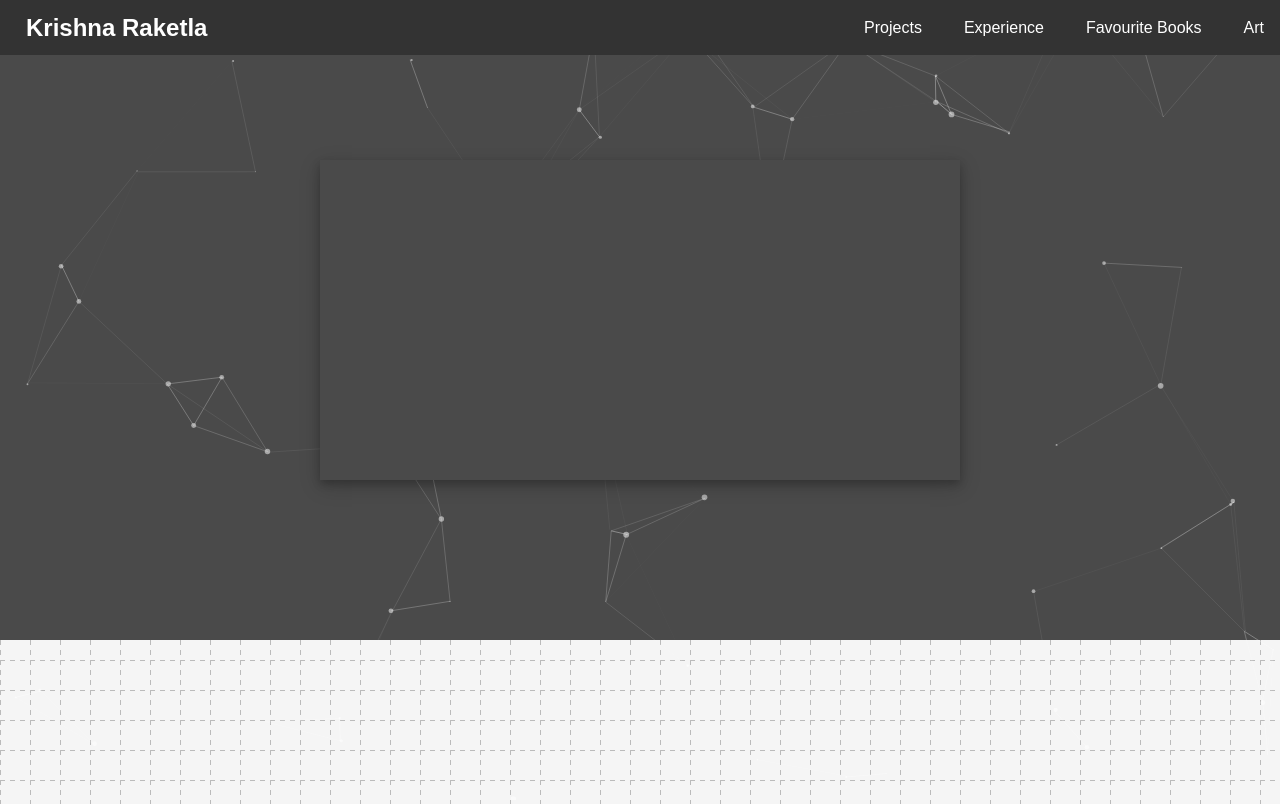
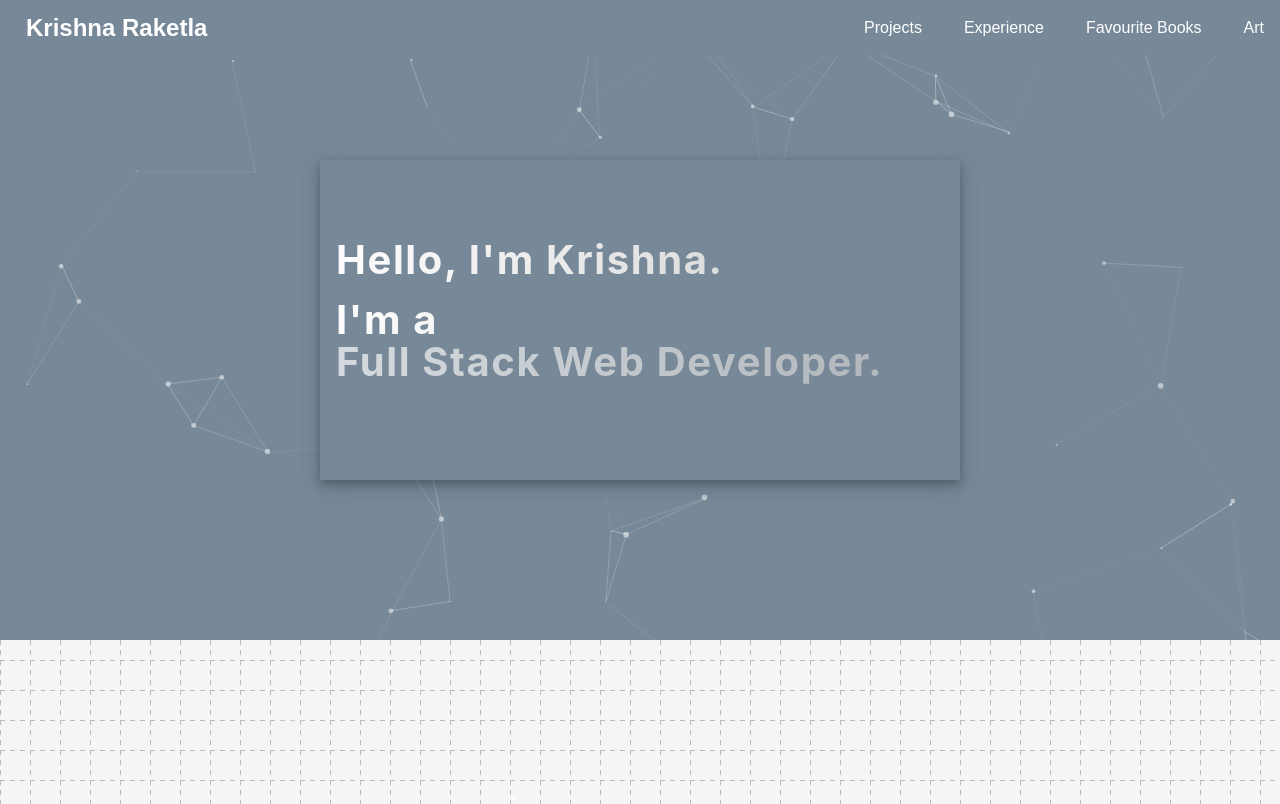
Before and after one commit to krishnaraketla/portfolio, a React (Create React App) app in the folder frontend/: page / in a window 1280 px wide. Built offline with nearby package versions, Linux system fonts and the light colour scheme; the HTML template or start-up script is replaced by a standard one.

Commit message:
Hero Section first commit

```diff
--- a/frontend/src/App.js
+++ b/frontend/src/App.js
@@ -2,6 +2,7 @@ import './App.css';
 import { BrowserRouter, Route, Routes } from 'react-router-dom';
 import Home from './pages/Home';
 import ParticlesComponent from './components/ParticlesComponent';
+import './styles/variable.css';
 
 function App() {
   return (
--- a/frontend/src/components/HeroSection.js
+++ b/frontend/src/components/HeroSection.js
@@ -1,14 +1,32 @@
+import React, { useState, useEffect } from 'react';
 import Navbar from "../components/Navbar";
 import ParticlesComponent from "./ParticlesComponent";
 import '../styles/HeroSection.css';
 
+const roles = ["Software Engineer.", "Full Stack Web Developer.", "ML/AI Engineer.","Reader.", "Painter."];
+
 const HeroSection = () => {
+    const [currentRoleIndex, setCurrentRoleIndex] = useState(0);
+    const [isVisible, setIsVisible] = useState(true);
+
+    useEffect(() => {
+        const textChangeInterval = setInterval(() => {
+            setIsVisible(false);
+            setTimeout(() => {
+                setCurrentRoleIndex(prevIndex => (prevIndex + 1) % roles.length);
+                setIsVisible(true);
+            }, 500); // Update during the invisible phase
+        }, 3000); // Matches the CSS animation time
+
+        return () => clearInterval(textChangeInterval);
+    }, []);
+
     return (
         <>
             <ParticlesComponent />
             <div className="hero">
                 <div className="hero-card">
-                    {/* content */}
+                    <h1>Hello, I'm Krishna.<br />I'm a <span className={`changing-text ${!isVisible ? 'invisible' : ''}`}>{roles[currentRoleIndex]}</span></h1>
                 </div>
             </div>
         </>
--- a/frontend/src/styles/HeroSection.css
+++ b/frontend/src/styles/HeroSection.css
@@ -1,17 +1,80 @@
 .hero {
     display: flex;
+    justify-content: center; /* Center horizontally */
+    align-items: center; /* Center vertically */
     height: 80%;
     width: 100%;
-    background-color: #4A4A4A;
-    align-items: center;
-    align-content: center;
+    background-color: var(--background-color);
 }
 
 .hero-card {
+    display: flex;
+    justify-content: center; /* Center text horizontally within the card */
+    align-items: center; /* Center text vertically within the card */
+    text-align: left; /* Center text inside the h1 element */
     margin: auto;
     height: 50%;
     width: 50%;
     z-index: 1000;
-    background-color: #4A4A4A;
+    background-color: var(--background-color);
     box-shadow: 0 4px 8px 0 rgba(0, 0, 0, 0.2), 0 6px 20px 0 rgba(0, 0, 0, 0.19); /* Shadow effect */
 }
+
+.hero-card h1 {
+    font-size: 2.5rem;
+    font-weight: bold;
+    color: var(--title-text-color);
+    margin: 0;
+    padding: 1rem;
+    line-height: 1.5;
+    letter-spacing: 0.1rem;
+    background: linear-gradient(90deg, rgba(255, 255, 255, 1) 0%, rgba(200, 200, 200, 1) 100%);
+    -webkit-background-clip: text;
+    -webkit-text-fill-color: transparent;
+}
+
+.hero-card h1 .changing-text {
+    display: inline-block;
+    width: 600px; /* Set a fixed width based on the longest text */
+    white-space: nowrap; /* Prevent text wrapping */
+
+    text-align: left; /* Align text to the left */
+    animation: scrollUp 3s linear infinite;
+}
+
+.hero-card h1:hover {
+    color: var(--title-text-hover); /* Change color on hover */
+}
+
+@keyframes scrollUp {
+    0% {
+
+        opacity: 0;
+        transform: translateY(100%);
+    }
+    25% {
+
+    color: var(--title-text-color);
+    background: linear-gradient(90deg, rgba(255, 255, 255, 1) 0%, rgba(200, 200, 200, 1) 100%);
+    -webkit-background-clip: text;
+    -webkit-text-fill-color: transparent;
+        opacity: 1;
+        transform: translateY(0);
+    }
+    75% {
+    color: var(--title-text-color);
+    background: linear-gradient(90deg, rgba(255, 255, 255, 1) 0%, rgba(200, 200, 200, 1) 100%);
+    -webkit-background-clip: text;
+    -webkit-text-fill-color: transparent;
+        opacity: 1;
+        transform: translateY(0);
+    }
+    100% {
+        opacity: 0;
+        transform: translateY(-100%);
+    }
+}
+
+.invisible {
+    visibility: hidden;
+}
--- a/frontend/src/styles/Navbar.css
+++ b/frontend/src/styles/Navbar.css
@@ -2,7 +2,7 @@
     display: flex;
     justify-content: space-between;
     align-items: center;
-    background-color: #333;
+    background-color: var(--background-color);
     color: white;
     font-family: Arial, sans-serif;
     position: fixed;
--- a/frontend/src/styles/variable.css
+++ b/frontend/src/styles/variable.css
@@ -1,18 +1,18 @@
 :root {
-    --background-color: rgba(247, 243, 234, 1);
-    --title-text-color: rgba(161, 140, 130, 1);
-    --title-text-hover: rgb(54, 53, 53);
-    --body-text-color: rgba(109, 100, 96, 1);
-    --caption-text-color: rgba(160, 150, 145, 1);
-    --background-hover-color: rgba(230, 220, 200, 1);
-    --border: 1px solid rgba(200, 190, 180, 1);
-    --nav-arrows: var(--title-text-color);
-    --nav-arrows-hover: var(--title-text-hover);
+  --background-color: #778899; /* Light Slate Gray */
+  --title-text-color: #483D8B; /* Dark Slate Blue */
+  --title-text-hover: #6A5ACD; /* Slate Blue */
+  --body-text-color: #696969; /* Dim Gray */
+  --caption-text-color: #A9A9A9; /* Dark Gray */
+  --background-hover-color: #B0C4DE; /* Light Steel Blue */
+  --border: 1px solid #D3D3D3; /* Light Gray */
+  --nav-arrows: var(--title-text-color);
+  --nav-arrows-hover: var(--title-text-hover);
 
-    --alt-background-color: rgba(220, 220, 220, 1);
-    --alt-title-text-color: rgba(131, 110, 100, 1);
-    --alt-title-text-hover: rgba(84, 73, 63, 1);
-    --alt-body-text-color: rgba(89, 80, 76, 1);
-    --alt-caption-text-color: rgba(140, 130, 125, 1);
-    --alt-background-hover-color: rgba(200, 190, 180, 1);
-  }
+  --alt-background-color: #F5F5F5; /* White Smoke */
+  --alt-title-text-color: #2F4F4F; /* Dark Slate Gray */
+  --alt-title-text-hover: #556B2F; /* Dark Olive Green */
+  --alt-body-text-color: #696969; /* Dim Gray */
+  --alt-caption-text-color: #A9A9A9; /* Dark Gray */
+  --alt-background-hover-color: #D3D3D3; /* Light Gray */
+}
```
